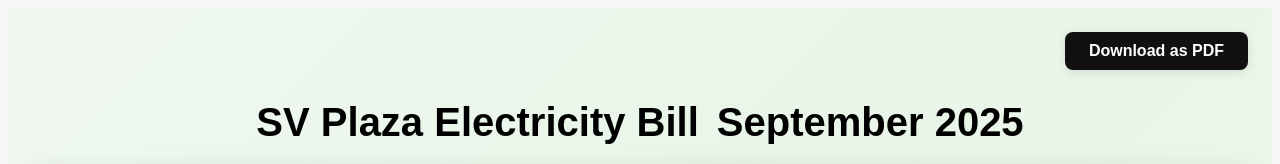
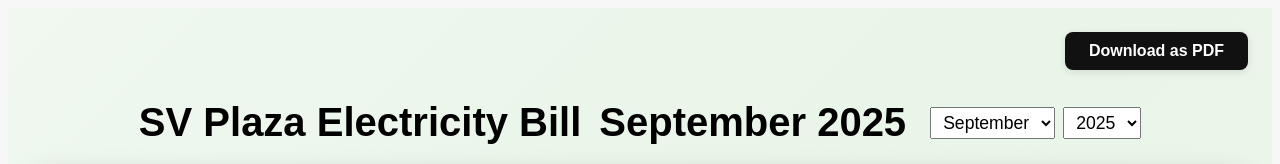
Before and after one commit to Mayur-Shashidhar/SV-Plaza-Electricity-Bill, a React (Create React App) app in the folder client/: page / in a window 1280 px wide. Shown: the top 164 px of the page. Built offline with nearby package versions, Linux system fonts and the light colour scheme; no server answers.

Commit message:
Update App.js

```diff
--- a/client/src/App.js
+++ b/client/src/App.js
@@ -8,10 +8,24 @@ const RATE = 5.95;
 
 
 function App() {
+  // State for selected month and year
+  const [selectedDate, setSelectedDate] = useState(() => {
+    const now = new Date();
+    return { month: now.getMonth(), year: now.getFullYear() };
+  });
+
+  // Helper to get month name
+  const getMonthYearString = () => {
+    const monthName = new Date(selectedDate.year, selectedDate.month).toLocaleString('default', { month: 'long' });
+    return `${monthName} ${selectedDate.year}`;
+  };
+
   // PDF download handler
   const handleDownloadPDF = () => {
-    const monthYear = new Date().toLocaleString('default', { month: 'long', year: 'numeric' });
-    const fileName = `SV Plaza Electricity Bill ${monthYear}`;
+    const fileName = `SV Plaza Electricity Bill ${getMonthYearString()}`;
+    // Hide calendar picker for PDF
+    const calendarPicker = document.getElementById('calendar-picker');
+    if (calendarPicker) calendarPicker.style.display = 'none';
     // Temporarily update the table for PDF export
     const tableRows = document.querySelectorAll('#bill-content tbody tr');
     tableRows.forEach((row, i) => {
@@ -38,6 +52,8 @@ function App() {
           td.removeAttribute('data-original');
         }
       });
+      // Restore calendar picker
+      if (calendarPicker) calendarPicker.style.display = '';
     });
   };
   const [clients, setClients] = useState([]);
@@ -135,7 +151,28 @@ function App() {
             SV Plaza Electricity Bill
           </span>
           <span style={{ fontSize: '2.5rem', fontWeight: 'bold', fontFamily: 'inherit', marginLeft: '18px' }}>
-            {new Date().toLocaleString('default', { month: 'long', year: 'numeric' })}
+            {getMonthYearString()}
+          </span>
+          <span id="calendar-picker" style={{ marginLeft: 24 }}>
+            <select
+              value={selectedDate.month}
+              onChange={e => setSelectedDate(d => ({ ...d, month: Number(e.target.value) }))}
+              style={{ fontSize: '1.1rem', padding: '4px 8px', marginRight: 8 }}
+            >
+              {Array.from({ length: 12 }, (_, i) => (
+                <option key={i} value={i}>{new Date(2000, i).toLocaleString('default', { month: 'long' })}</option>
+              ))}
+            </select>
+            <select
+              value={selectedDate.year}
+              onChange={e => setSelectedDate(d => ({ ...d, year: Number(e.target.value) }))}
+              style={{ fontSize: '1.1rem', padding: '4px 8px' }}
+            >
+              {Array.from({ length: 10 }, (_, i) => {
+                const year = new Date().getFullYear() - 5 + i;
+                return <option key={year} value={year}>{year}</option>;
+              })}
+            </select>
           </span>
         </div>
         <table border="1" cellPadding="8" style={{
```
